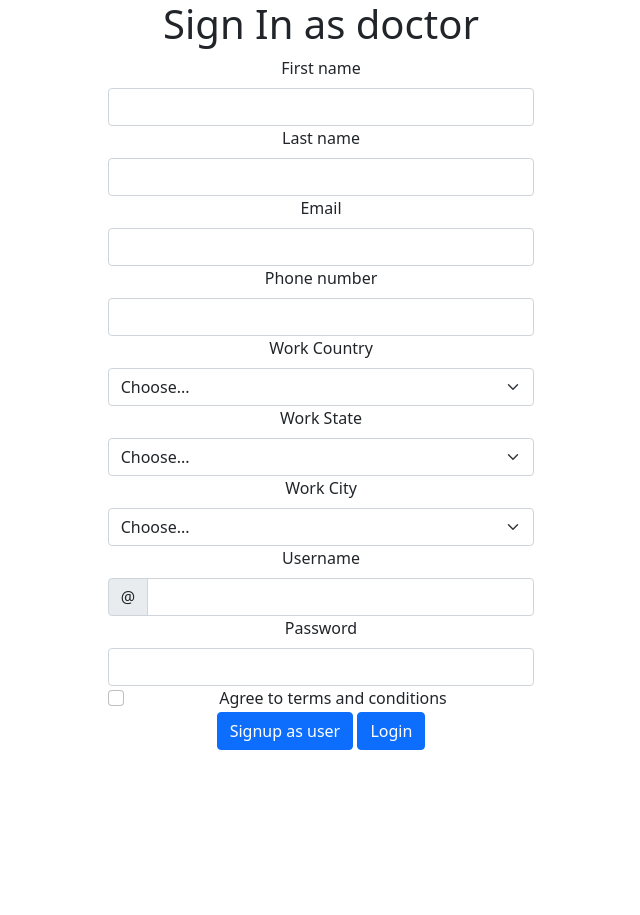
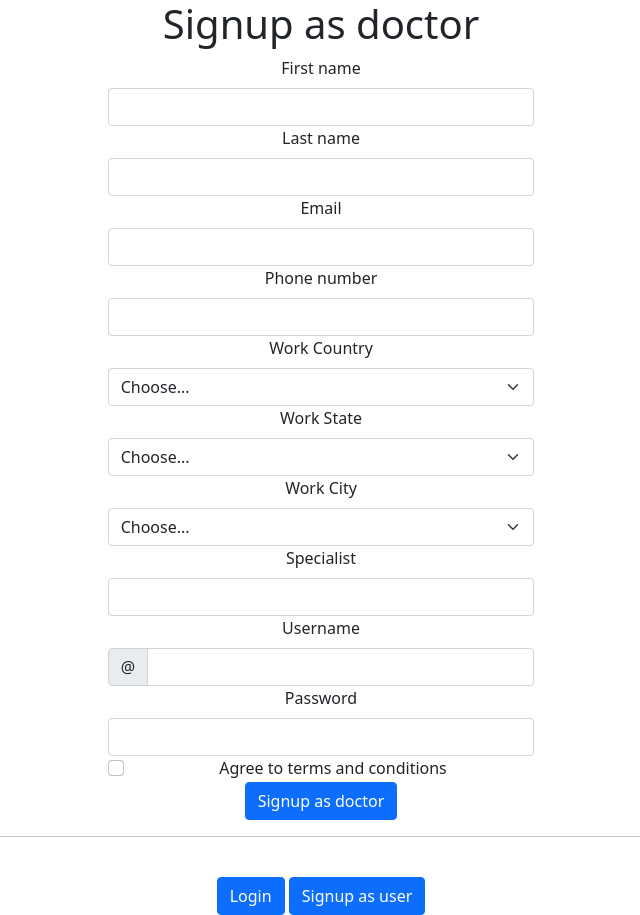
Before and after one commit to Nurik1002/MB_Praktika, a Django app: page /doctor/create/ in a window 1280 px wide. Shown: the whole page, without its empty margins (319-959 px from the left). Before the commit the page ends 750 px from the top, so only its background shows below. Run offline with Django 4.2, Linux system fonts and the light colour scheme.

Commit message:
Registration

```diff
--- a/templates/home.html
+++ b/templates/home.html
@@ -16,6 +16,6 @@
         {% endif %}
 
     {% else %}
-    <a href="{% url 'user_create' %}">Register</a>|<a href="{% url 'login' %}">Login</a>
+    <a href="{% url 'user_create' %}">Register</a> | <a href="{% url 'login' %}">Login</a>
     {% endif %}
 {% endblock content %}
--- a/templates/home_doctor.html
+++ b/templates/home_doctor.html
@@ -1,15 +1,13 @@
 {% extends 'base.html' %}
 {% load static %}
-{% block title %}Home{% endblock title %}
+{% block title %}Doctor{% endblock title %}
 
 {% block content %}
     <div>
-        <h1>Home page</h1>
+        <h1>Doctor home page</h1>
     </div>
     {% if user.is_authenticated %}
     <h1> {{ user.username }} </h1>
     <a href="{% url 'logout' %}">Logout</a>
-    {% else %}
-    <a href="{% url 'user_create' %}">Register</a>|<a href="{% url 'login' %}">Login</a>
     {% endif %}
 {% endblock content %}
--- a/templates/registration/create_doctor.html
+++ b/templates/registration/create_doctor.html
@@ -1,10 +1,10 @@
 {% extends 'base.html' %}
 {% load static %}
-{% block title %}Sign In as doctor{% endblock title %}
+{% block title %}Signup as doctor{% endblock title %}
 
 {% block content %}
     <div>
-        <h1>Sign In as doctor</h1>
+        <h1>Signup as doctor</h1>
     </div>
 
     <form  method="POST" row g-3 needs-validation novalidate>
@@ -79,6 +79,16 @@
         </div>
 
 
+        <div class="col-md-4">
+            <label for="validationCustomUsername" class="form-label">Specialist</label>
+            <div class="input-group has-validation">
+
+              <input type="text" class="form-control" id="validationCustomUsername" aria-describedby="inputGroupPrepend" name="specialist" required>
+              <div class="invalid-feedback">
+                Please choose a username.
+              </div>
+            </div>
+        </div>
 
         <div class="col-md-4">
             <label for="validationCustomUsername" class="form-label">Username</label>
@@ -114,12 +124,17 @@
 
 
         <div class="col-12">
-            <button class="btn btn-primary" type="submit">Signup as user</button>
-            <a class="btn btn-primary" href="{% url 'login' %}" role="button">Login</a>
+            <button class="btn btn-primary" type="submit">Signup as doctor</button>
         </div>
 
 
     </form>
+    <hr>
+    <br>
+    <div class="col-12">
+        <a class="btn btn-primary" href="{% url 'login' %}" role="button">Login</a>
+        <a class="btn btn-primary" href="{% url 'user_create' %}" role="button">Signup as user</a>
+    </div>
 
 
 {% endblock content %}
--- a/users/models.py
+++ b/users/models.py
@@ -42,7 +42,7 @@ class Doctor(models.Model):
 
 
     def __str__(self) -> str:
-        return f"{self.last_name} {self.first_name} {self.phone_number}"
+        return f"{self.user.last_name} {self.user.first_name} {self.user.phone_number}"
 
     class  Meta:
         verbose_name = 'Doctor'
--- a/users/urls.py
+++ b/users/urls.py
@@ -6,14 +6,16 @@ from .views import (
     Logout,
     userProfile,
     createDoctor,
+    doctorHomeView,
     )
 
 
 urlpatterns = [
-    path('doctor/create/', createDoctor, name='create_doctor'),
+    path("doctor/home", doctorHomeView, name="doctor_home"),
+    path('doctor/create/', createDoctor, name='doctor_create'),
     path('user/profile/', userProfile, name='user_profile'),
     path('logout/', Logout, name="logout"),
-    path("login/user/", userLoginView, name="login" ),
+    path("login/", userLoginView, name="login" ),
     path("user/create", userCreateView, name="user_create"),
     path("", homeView, name="home"),
 ]
--- a/users/views.py
+++ b/users/views.py
@@ -11,6 +11,44 @@ from .forms import EditCustomUser
 
 def homeView(request):
     return  render(request, "home.html", {})
+
+def doctorHomeView(request):
+    context = {}
+    return render(request, "home_doctor.html",  context=context)
+
+
+
+def userLoginView(request):
+    if request.method == "POST":
+        name = request.POST.get('uname')
+        password = request.POST.get('password')
+        print(f"Username  : {name}")
+        print(f"Password  : {password}")
+        user = authenticate(request, username=name, password=password)
+
+        if user is not None:
+            if user.is_doctor==True and user.is_active == True:
+                login(request, user)
+                return redirect('doctor_home')
+
+            elif user.is_active == True:
+                login(request, user)
+                return redirect("home")
+
+            else:
+                return  HttpResponse("User is disabled")
+
+        else:
+            return HttpResponse("User not found!")
+    return render(request, "login/login.html", {})
+
+
+
+@login_required(login_url='login')
+def Logout(request):
+    logout(request)
+    return redirect("home")
+
 
 
 def userCreateView(request):
@@ -38,37 +76,44 @@ def userCreateView(request):
     return render(request, "registration/create_user.html", {})
 
 
-def userLoginView(request):
-    if request.method == "POST":
-        name = request.POST.get('uname')
-        password = request.POST.get('password')
-        print(f"Username  : {name}")
-        print(f"Password  : {password}")
-        user = authenticate(request, username=name, password=password)
-
-        if user is not None:
-
-            login(request, user)
-            return redirect('home')
-
-        else:
-            return HttpResponse("User not found!")
-    return render(request, "login/user_login.html", {})
 
 
 
 def createDoctor(request):
+    if request.method == "POST":
+        fname = request.POST.get("fname")
+        lname = request.POST.get("lname")
+        email = request.POST.get("email")
+        country = request.POST.get("country")
+        city = request.POST.get("city")
+        uname = request.POST.get("username")
+        password = request.POST.get("password")
+        phone = request.POST.get("phone")
+        state = request.POST.get("state")
+        specialist = request.POST.get('specialist')
+        user = CustomUser.objects.create_user(uname, email,  password)
+        user.first_name = fname
+        user.last_name = lname
+        user.country = country
+        user.city = city
+        user.state = state
+        user.phone_number = phone
+        user.is_doctor = True
+        user.save()
+
+        doctor = Doctor.objects.create(user=user)
+        doctor.specialist = specialist
+
+        doctor.save()
+
+
+        return redirect('login')
 
     return render(request, "registration/create_doctor.html", {})
 
 
 
 @login_required(login_url='login')
-def Logout(request):
-    logout(request)
-    return redirect("home")
-
-@login_required(login_url='login')
 def userProfile(request):
     context = {}
     return render(request, "user_profile.html", context=context)
```
Also changed, not shown: templates/login/login.html (+9 -5 lines), templates/registration/create_user.html (+8 -1 lines), db.sqlite3.
